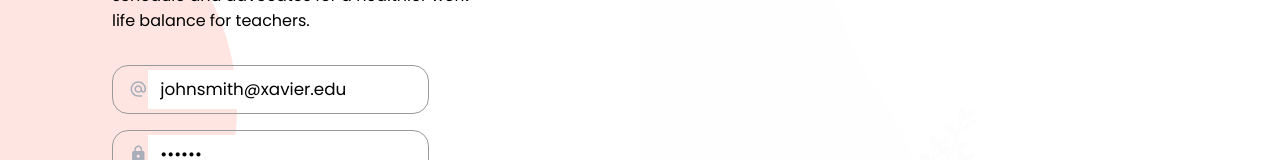
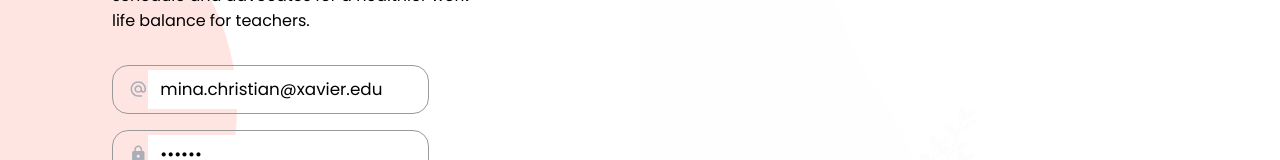
Before and after one commit to sinsimi12/teachers-hack, a React (Create React App) app: page / in a window 1280 px wide. Shown: the part 302-462 px from the top of the page. Built offline with nearby package versions, Linux system fonts and the light colour scheme.

Commit message:
Set proper user data in the AuthContext

```diff
--- a/src/routes/Home/Home.route.jsx
+++ b/src/routes/Home/Home.route.jsx
@@ -51,7 +51,7 @@ const Home = () => {
                     <MdAlternateEmail />
                     <input
                         type="email"
-                        defaultValue="johnsmith@xavier.edu"
+                        defaultValue="mina.christian@xavier.edu"
                         ref={emailRef}
                         required
                         placeholder="Email Address"
--- a/src/routes/Profile/Profile.route.jsx
+++ b/src/routes/Profile/Profile.route.jsx
@@ -19,12 +19,11 @@ const Profile = () => {
             <aside className="left">
                 <div className="left__upper">
                     <h1 className="heading-primary">
-                        Hi <span className="highlight">Christian!</span> Welcome to Xavier University{" "}
-                        <span className="highlight"> Check </span> our website university.
+                        Hi <span className="highlight">Christian!</span> <br />
+                        Welcome to Xavier University.
+                        {/* <span className="highlight"> Check </span> our website university. */}
                     </h1>
-                    <p>
-                        If you have any questions, kindly send us a feedback.
-                    </p>
+                    <p>If you have any questions, kindly send us a feedback.</p>
                 </div>
 
                 <div className="left__user-info">
--- a/src/routes/Resources/Resources.route.jsx
+++ b/src/routes/Resources/Resources.route.jsx
@@ -213,6 +213,8 @@ const Resources = () => {
     const { user, todaysLog, setTodaysLog } = useAuthContext();
     const { date, time: displayTime, wish } = useDate();
 
+    console.log(user);
+
     const [logs, setLogs] = useState(DUMMY_LOGS);
 
     const [message, setMessage] = useState({});
--- a/src/store/AuthContext.js
+++ b/src/store/AuthContext.js
@@ -5,8 +5,8 @@ import { v4 as uuidv4 } from "uuid";
 const DUMMY_USERS = [
     {
         id: uuidv4(),
-        name: "John Smith",
-        email: "johnsmith@xavier.edu",
+        name: "Christian Mina",
+        email: "mina.christian@xavier.edu",
         position: "teacher",
         address: "123 Lourdes St. Aba Homes, 1870",
         phone: "+(033) 337-2172",
@@ -56,7 +56,7 @@ export const AuthContextProvider = props => {
             return;
         }
 
-        setUser(user);
+        setUser(currentUser);
         setIsLoggedIn(true);
     };
 
```
